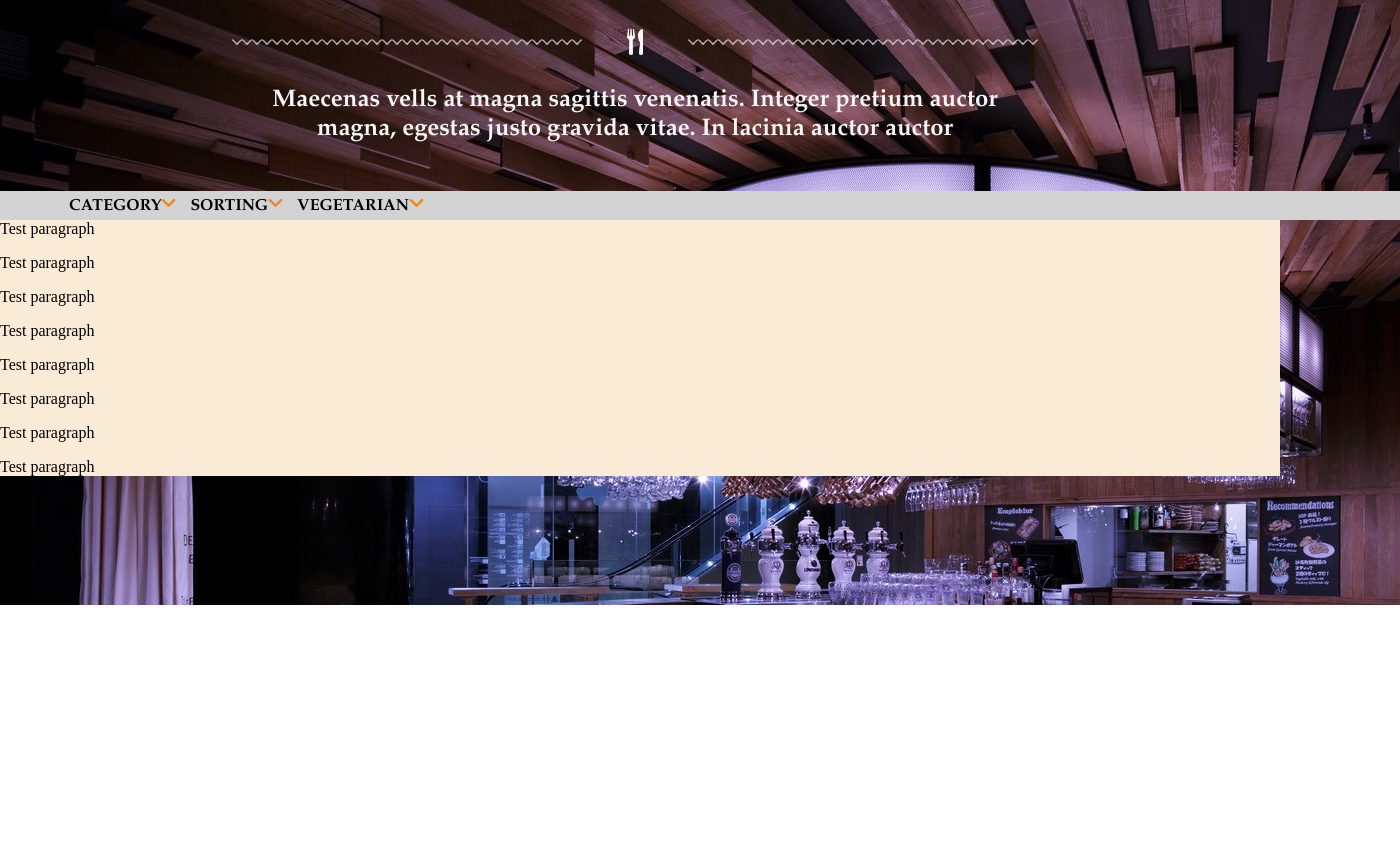
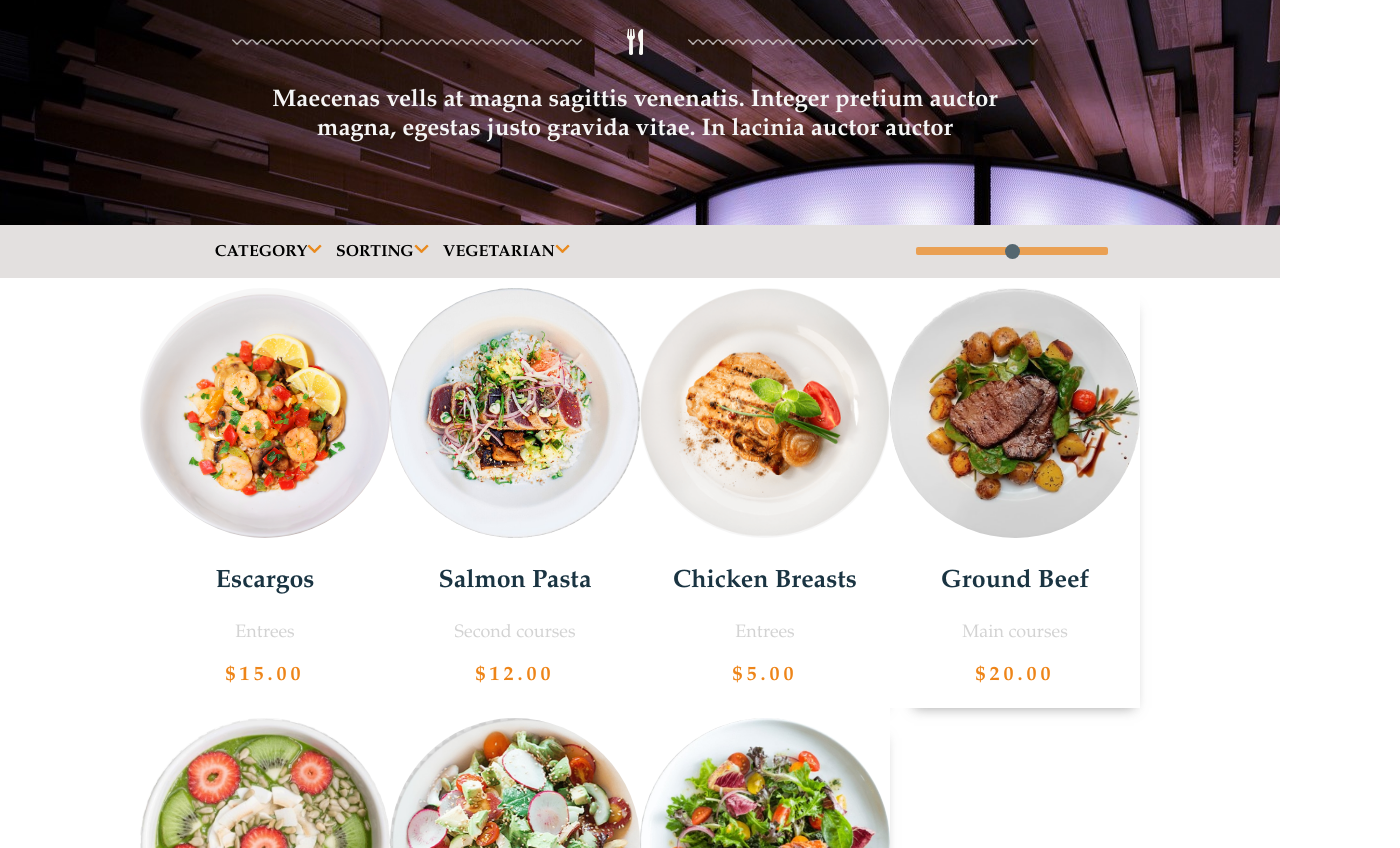
Before and after one commit to tudor-alexa99/coffee-shop-wolfpack, a plain HTML site: page CoffeeShop/index.html in a window 1280 px wide. Shown: the part 195-1043 px from the top of the page, 1400 px wide, since content can reach past the window. Before the commit the page ends 800 px from the top, so only its background shows below. Drawn offline with Linux system fonts and the light colour scheme.

Commit message:
complete visual overhaul

```diff
--- a/CoffeeShop/index.html
+++ b/CoffeeShop/index.html
@@ -3,6 +3,7 @@
 <head>
   <meta charset="UTF-8">
   <link rel="stylesheet" type="text/css" href="styles.css">
+    <script type="text/javascript" src="script.js"></script>
   <title>Eureka Caffe</title>
 </head>
 <body>
@@ -14,13 +15,13 @@
     </div>
     <ul>
       <li><a id="a-home" href="#">HOME</a></li>
-      <li><img  class="bullet" src="images/orange_bullet_16.png"></li>
+      <li><img class="bullet" src="images/orange_bullet_16.png"></li>
       <li><a id="a-about" href="#">ABOUT</a></li>
-      <li><img  class="bullet" src="images/orange_bullet_16.png"></li>
+      <li><img class="bullet" src="images/orange_bullet_16.png"></li>
       <li><a id="a-service" href="#">SERVICE</a></li>
-      <li><img  class="bullet" src="images/orange_bullet_16.png"></li>
+      <li><img class="bullet" src="images/orange_bullet_16.png"></li>
       <li><a id="a-blog" href="#">BLOG</a></li>
-      <li><img  class="bullet" src="images/orange_bullet_16.png"></li>
+      <li><img class="bullet" src="images/orange_bullet_16.png"></li>
       <li><a id="a-contacts" href="#">CONTACTS</a></li>
     </ul>
   </div>
@@ -37,7 +38,8 @@
         <div class="smallLine smallLine2"></div>
       </div>
     </div>
-    <h2 id="latin-text">Maecenas vells at magna sagittis venenatis. Integer pretium auctor<br> magna, egestas justo gravida vitae. In lacinia auctor auctor</h2>
+    <h2 id="latin-text">Maecenas vells at magna sagittis venenatis. Integer pretium auctor<br> magna, egestas justo
+      gravida vitae. In lacinia auctor auctor</h2>
   </div>
   <div id="navbar-bottom">
     <ul id="bottom-menu">
@@ -45,18 +47,44 @@
       <li id="sorting"><b>SORTING</b><img class="expand-arrow" src="images/expand_arrow_52px.png"></li>
       <li id="vegetarian"><b>VEGETARIAN</b><img class="expand-arrow" src="images/expand_arrow_52px.png"></li>
     </ul>
+    <input id="slider" type="range" min="10" max="150">
+  </div>
   </div>
 </header>
 <main>
-  <div id="plates-container">
-    <p>Test paragraph</p>
-    <p>Test paragraph</p>
-    <p>Test paragraph</p>
-    <p>Test paragraph</p>
-    <p>Test paragraph</p>
-    <p>Test paragraph</p>
-    <p>Test paragraph</p>
-    <p>Test paragraph</p>
+  <div id="all-dishes-container">
+    <div class="dish-container">
+      <img class="dish" src="images/dishes/dish_1.png" alt="dish">
+      <p class="dish-name">Escargos</p>
+      <p class="dish-category">Entrees</p>
+      <p class="dish-price">$15.00</p>
+    </div>
+    <div class="dish-container"><img class="dish" src="images/dishes/dish_2.png" alt="dish">
+      <p class="dish-name">Salmon Pasta</p>
+      <p class="dish-category">Second courses</p>
+      <p class="dish-price">$12.00</p>
+    </div>
+    <div class="dish-container"><img class="dish" src="images/dishes/dish_3.png" alt="dish">
+      <p class="dish-name">Chicken Breasts</p>
+      <p class="dish-category">Entrees</p>
+      <p class="dish-price">$5.00</p>
+    </div>
+    <div class="dish-container"><img class="dish" src="images/dishes/dish_4.png" alt="dish">
+      <p class="dish-name">Ground Beef</p>
+      <p class="dish-category">Main courses</p>
+      <p class="dish-price">$20.00</p></div>
+    <div class="dish-container"><img class="dish" src="images/dishes/dish_5.png" alt="dish">
+      <p class="dish-name">Fruit Salad</p>
+      <p class="dish-category">Desserts</p>
+      <p class="dish-price">$3.00</p></div>
+    <div class="dish-container"><img class="dish" src="images/dishes/dish_6.png" alt="dish">
+      <p class="dish-name">Veggie Salad</p>
+      <p class="dish-category">Entrees</p>
+      <p class="dish-price">$7.00</p></div>
+    <div class="dish-container"><img class="dish" src="images/dishes/dish_7.png" alt="dish">
+      <p class="dish-name">Salmon Salad</p>
+      <p class="dish-category">Main Courses</p>
+      <p class="dish-price">$10.00</p></div>
   </div>
 </main>
 </body>
--- /dev/null
+++ b/CoffeeShop/script.js
@@ -0,0 +1,45 @@
+// reorganize the plates
+
+window.onload = function() {
+    resizePlates();
+};
+
+window.onresize = function () {
+    resizePlates();
+};
+
+// window.onscroll = function () {
+//     scrollDelay();
+// }
+
+function resizePlates() { // function thar resizes the container of all-dishes dynamically
+    //get the size of all-dishes container
+    var container = document.getElementById("all-dishes-container");
+    //get the size of a box containing information about a dish
+    let card = document.querySelector('.dish-container');
+    let containerSize = container.offsetWidth;
+    let cardSize = card.offsetWidth;
+
+    let fourCards = cardSize * 4;
+    let threeCards = cardSize * 3;
+
+    // console.log(threeCards);
+    // console.log(containerSize);
+    // return;
+
+    if (containerSize < fourCards && containerSize >= threeCards){
+        container.style.width = threeCards + "px";
+        console.log("Resized to 3");
+    }
+    if(containerSize >= fourCards){
+        container.style.width = fourCards + "px";
+        console.log("Resized to 4");
+    }
+    // console.log("Resize");
+    // console.log(container.offsetWidth);
+}
+
+//
+// function scrollDelay() {
+//     console.log("Scroll");
+// }
--- /dev/null
+++ b/CoffeeShop/slider.js
@@ -0,0 +1,35 @@
+const on = (...kinds) => (...els) => (fn) =>
+    kinds.forEach(kind =>
+        els.forEach(el => el.addEventListener(kind, fn))
+    );
+
+const a = document.getElementById('a');
+const b = document.getElementById('b');
+const o = document.querySelector('output');
+
+on('input', 'mousedown')(a, b)(update);
+
+function update({target} = {}) {
+    let pivot;
+
+    if (target === a) {
+        if (a.valueAsNumber >= Number(a.max)) {
+            pivot = Math.min(max - 1, Number(a.max) + 1);
+        }
+    }
+
+    if (target === b) {
+        if (b.valueAsNumber <= Number(b.min)) {
+            pivot = Math.max(min, Number(b.min) - 2);
+        }
+    }
+
+    if (pivot != null) {
+        a.max = pivot;
+        b.min = pivot + 1;
+    }
+
+    // Amount of visual/presentation space proportional to steps
+    a.style.flexGrow = stepsIn(a); // how many steps in input `a`?
+    b.style.flexGrow = stepsIn(b);
+}
--- a/CoffeeShop/styles.sass
+++ b/CoffeeShop/styles.sass
@@ -1,24 +1,29 @@
-$primary-color: #935a7f
-$secondary-color: antiquewhite
-$ternary-color: lightgrey
+$primary-color: #403241
+$secondary-color: white
+$ternary-color: #e3e0df
+$accent-color: #ee8519
 $bright-text: whitesmoke
 $titles-font: "Arial Black", Gadget, sans-serif
 $text-font: "Palatino Linotype", "Book Antiqua", Palatino, serif
 $bullet-size: 6.5px
 $expand-size: 15px
 $rounded-line-color: whitesmoke
+$dish-size: 250px
+html
+  height: 100%
+  background-color: $secondary-color
+  scroll-behavior: smooth
+body
+  margin: 0
+  height: 100%
 
-body
+header
+  margin-bottom: 0
   background-image: url("images/background_3.jpg")
   background-repeat: no-repeat
   background-attachment: fixed
   background-size: inherit
   background-position-x: -50px
-  margin: 0
-
-header
-  margin-bottom: 0
-  padding-bottom: 0
   #navbar-top
     display: flex
     justify-content: space-around
@@ -53,7 +58,7 @@ header
   #navbar-mid
     display: flex
     flex-direction: column
-    padding: 0 10px 10px 0
+    padding: 0 10px 60px 0
     width: 70%
     max-height: 70%
     margin: auto
@@ -107,11 +112,11 @@ header
   #navbar-bottom
     background-color: $ternary-color
     width: 100%
-    padding: 0 60px
-
+    display: flex
+    margin-bottom: 0
+    justify-content: space-around
+    align-items: center
     #bottom-menu
-      padding: 4px
-      margin-bottom: 0
       li
         display: inline
         font-family: $text-font
@@ -121,16 +126,89 @@ header
           width: $expand-size
           height: $expand-size
           cursor: pointer
+    #slider
+      -webkit-appearance: none
+      width: 15%
+      height: 8px
+      border-radius: 2px
+      background: $accent-color
+      outline: none
+      opacity: 0.7
+      -webkit-transition: .2s
+      transition: opacity .2s
+
+    #slider:hover
+      opacity: 1
+
+
+    #slider::-webkit-slider-thumb
+      -webkit-appearance: none
+      appearance: none
+      width: 15px
+      height: 15px
+      border-radius: 50%
+      background: #1a3442
+      cursor: pointer
+
+
+    #slider::-moz-range-thumb
+      width: 15px
+      height: 15px
+      border-radius: 50%
+      background: #1a3442
+      cursor: pointer
 
 main
   padding-top: 0
   margin-top: 0
-  #plates-container
+  height: 100%
+  #all-dishes-container
+    display: flex
+    justify-content: flex-start
+    flex-wrap: wrap
     background-color: $secondary-color
-    width: auto
-    margin-top: 0
-    padding-top: 0
+    //background-color: red
+    max-width: 4 * $dish-size
+    min-width: 2 * $dish-size
+    height: 100%
+    margin: 0 auto
 
-    p
-      padding-top: 0
-      margin-top: 0
+    .dish-container
+      max-width: 33%
+      min-width: $dish-size
+      padding: 10px 0 0
+      box-shadow: 9px 15px 12px -15px rgba(130, 130, 130, 0.75)
+      background-color: $secondary-color
+      max-height: 450px
+      cursor: pointer
+      transition: all 0.7s ease-in-out
+      .dish
+        border-radius: 50%
+        width: $dish-size
+        height: $dish-size
+
+      .dish-name
+        font-family: $text-font
+        font-size: 25px
+        text-align: center
+        color: #1a3442
+        font-weight: bold
+
+      .dish-category
+        font-family: $text-font
+        font-size: 18px
+        text-align: center
+        color: lightgrey
+
+      .dish-price
+        font-family: $text-font
+        font-size: 20px
+        font-weight: bold
+        text-align: center
+        color: $accent-color
+        letter-spacing: 0.2em
+        padding-bottom: 0
+
+    .dish-container:hover
+      transform: scale(1.05)
+      z-index: 1.1
```
Also changed, not shown: CoffeeShop/images/dishes/dish_1.jpg (added), CoffeeShop/images/dishes/dish_1.png (added), CoffeeShop/images/dishes/dish_2.jpg (added), CoffeeShop/images/dishes/dish_2.png (added), CoffeeShop/images/dishes/dish_3.jpg (added), CoffeeShop/images/dishes/dish_3.png (added), CoffeeShop/images/dishes/dish_4.jpg (added), CoffeeShop/images/dishes/dish_4.png (added), CoffeeShop/images/dishes/dish_5.jpg (added), CoffeeShop/images/dishes/dish_5.png (added), CoffeeShop/images/dishes/dish_6.jpg (added), CoffeeShop/images/dishes/dish_6.png (added), CoffeeShop/images/dishes/dish_7.png (added), CoffeeShop/styles.css, 1 other file.
